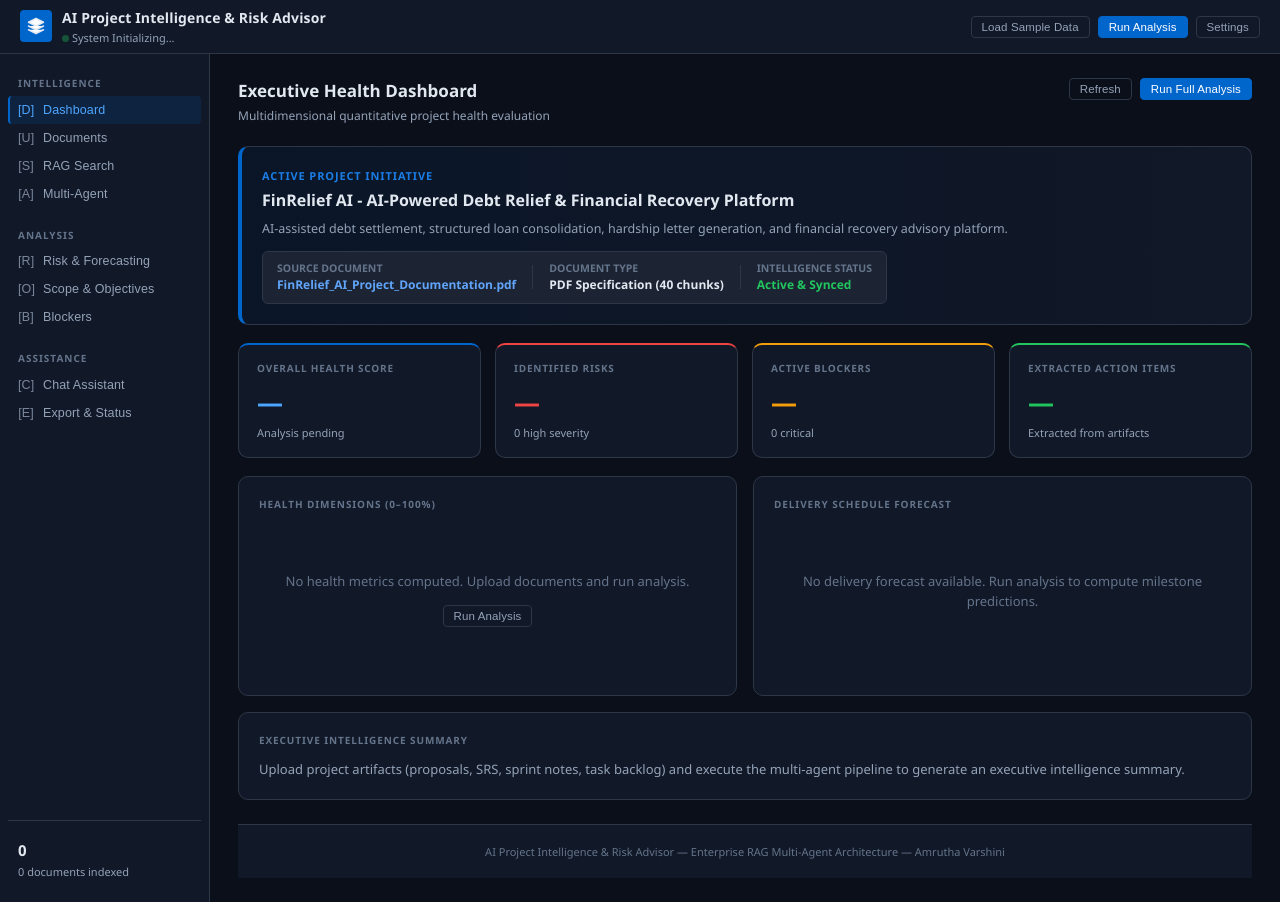
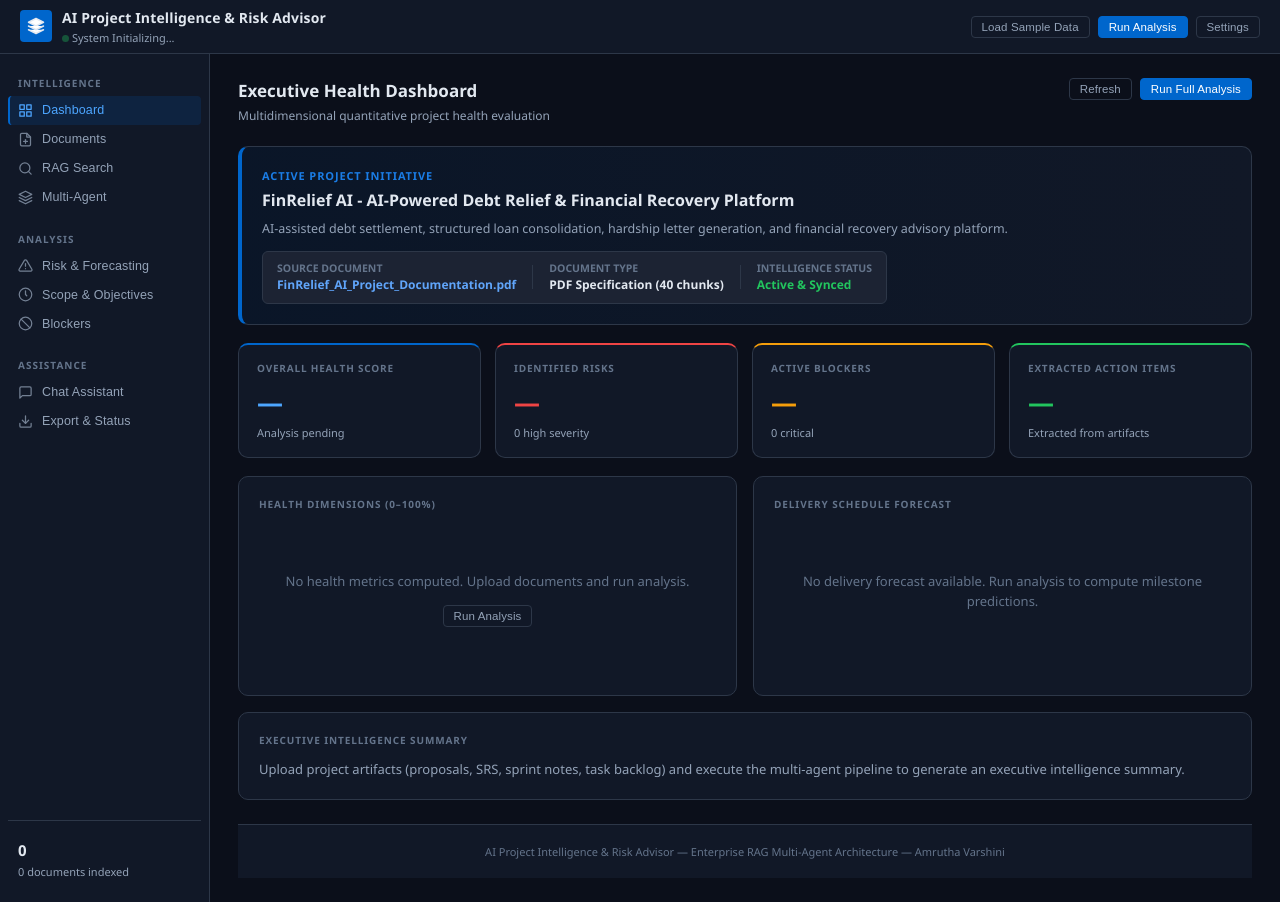
Before and after one commit to Amrutha-Mannem/AI_Project_Intelligence_Risk_Advisor, a plain HTML site: page static/index.html in a window 1280 px wide. Drawn offline with Linux system fonts and the light colour scheme; no server answers.

Commit message:
Remove letter brackets in menu bar, add SVG icons, and bind host to 0.0.0.0 for Edge/browser compatibility

```diff
--- a/static/index.html
+++ b/static/index.html
@@ -44,35 +44,44 @@
   <nav class="sidebar">
     <div class="nav-group-label">Intelligence</div>
     <button class="nav-item active" data-page="page-overview">
-      <span class="ni">[D]</span> Dashboard
+      <svg class="nav-icon" viewBox="0 0 24 24" fill="none" stroke="currentColor" stroke-width="2" stroke-linecap="round" stroke-linejoin="round"><rect x="3" y="3" width="7" height="7"></rect><rect x="14" y="3" width="7" height="7"></rect><rect x="14" y="14" width="7" height="7"></rect><rect x="3" y="14" width="7" height="7"></rect></svg>
+      Dashboard
     </button>
     <button class="nav-item" data-page="page-upload">
-      <span class="ni">[U]</span> Documents
+      <svg class="nav-icon" viewBox="0 0 24 24" fill="none" stroke="currentColor" stroke-width="2" stroke-linecap="round" stroke-linejoin="round"><path d="M14 2H6a2 2 0 0 0-2 2v16a2 2 0 0 0 2 2h12a2 2 0 0 0 2-2V8z"></path><polyline points="14 2 14 8 20 8"></polyline><line x1="12" y1="18" x2="12" y2="12"></line><line x1="9" y1="15" x2="15" y2="15"></line></svg>
+      Documents
     </button>
     <button class="nav-item" data-page="page-rag">
-      <span class="ni">[S]</span> RAG Search
+      <svg class="nav-icon" viewBox="0 0 24 24" fill="none" stroke="currentColor" stroke-width="2" stroke-linecap="round" stroke-linejoin="round"><circle cx="11" cy="11" r="8"></circle><line x1="21" y1="21" x2="16.65" y2="16.65"></line></svg>
+      RAG Search
     </button>
     <button class="nav-item" data-page="page-agents">
-      <span class="ni">[A]</span> Multi-Agent
+      <svg class="nav-icon" viewBox="0 0 24 24" fill="none" stroke="currentColor" stroke-width="2" stroke-linecap="round" stroke-linejoin="round"><polygon points="12 2 2 7 12 12 22 7 12 2"></polygon><polyline points="2 17 12 22 22 17"></polyline><polyline points="2 12 12 17 22 12"></polyline></svg>
+      Multi-Agent
     </button>
 
     <div class="nav-group-label" style="margin-top:10px">Analysis</div>
     <button class="nav-item" data-page="page-risks">
-      <span class="ni">[R]</span> Risk &amp; Forecasting
+      <svg class="nav-icon" viewBox="0 0 24 24" fill="none" stroke="currentColor" stroke-width="2" stroke-linecap="round" stroke-linejoin="round"><path d="M10.29 3.86L1.82 18a2 2 0 0 0 1.71 3h16.94a2 2 0 0 0 1.71-3L13.71 3.86a2 2 0 0 0-3.42 0z"></path><line x1="12" y1="9" x2="12" y2="13"></line><line x1="12" y1="17" x2="12.01" y2="17"></line></svg>
+      Risk &amp; Forecasting
     </button>
     <button class="nav-item" data-page="page-scope">
-      <span class="ni">[O]</span> Scope &amp; Objectives
+      <svg class="nav-icon" viewBox="0 0 24 24" fill="none" stroke="currentColor" stroke-width="2" stroke-linecap="round" stroke-linejoin="round"><circle cx="12" cy="12" r="10"></circle><polyline points="12 6 12 12 14 14"></polyline></svg>
+      Scope &amp; Objectives
     </button>
     <button class="nav-item" data-page="page-blockers">
-      <span class="ni">[B]</span> Blockers
+      <svg class="nav-icon" viewBox="0 0 24 24" fill="none" stroke="currentColor" stroke-width="2" stroke-linecap="round" stroke-linejoin="round"><circle cx="12" cy="12" r="10"></circle><line x1="4.93" y1="4.93" x2="19.07" y2="19.07"></line></svg>
+      Blockers
     </button>
 
     <div class="nav-group-label" style="margin-top:10px">Assistance</div>
     <button class="nav-item" data-page="page-chat">
-      <span class="ni">[C]</span> Chat Assistant
+      <svg class="nav-icon" viewBox="0 0 24 24" fill="none" stroke="currentColor" stroke-width="2" stroke-linecap="round" stroke-linejoin="round"><path d="M21 15a2 2 0 0 1-2 2H7l-4 4V5a2 2 0 0 1 2-2h14a2 2 0 0 1 2 2z"></path></svg>
+      Chat Assistant
     </button>
     <button class="nav-item" data-page="page-export">
-      <span class="ni">[E]</span> Export &amp; Status
+      <svg class="nav-icon" viewBox="0 0 24 24" fill="none" stroke="currentColor" stroke-width="2" stroke-linecap="round" stroke-linejoin="round"><path d="M21 15v4a2 2 0 0 1-2 2H5a2 2 0 0 1-2-2v-4"></path><polyline points="7 10 12 15 17 10"></polyline><line x1="12" y1="15" x2="12" y2="3"></line></svg>
+      Export &amp; Status
     </button>
 
     <div class="sidebar-footer">
--- a/static/styles.css
+++ b/static/styles.css
@@ -92,8 +92,16 @@ body {
 }
 .nav-item:hover { background: var(--surface2); color: var(--text); }
 .nav-item.active { background: rgba(0,102,204,.15); color: #4da6ff; border-left: 2px solid var(--primary); padding-left: 8px; }
-.nav-item .ni { width: 16px; text-align: center; flex-shrink: 0; opacity: .8; }
-.nav-item.active .ni { opacity: 1; }
+.nav-item .nav-icon {
+  width: 15px;
+  height: 15px;
+  flex-shrink: 0;
+  opacity: .75;
+}
+.nav-item.active .nav-icon {
+  opacity: 1;
+  stroke: #4da6ff;
+}
 
 .sidebar-footer {
   margin-top: auto; padding: 12px 8px 0;
```
Also changed, not shown: 1 other file.
